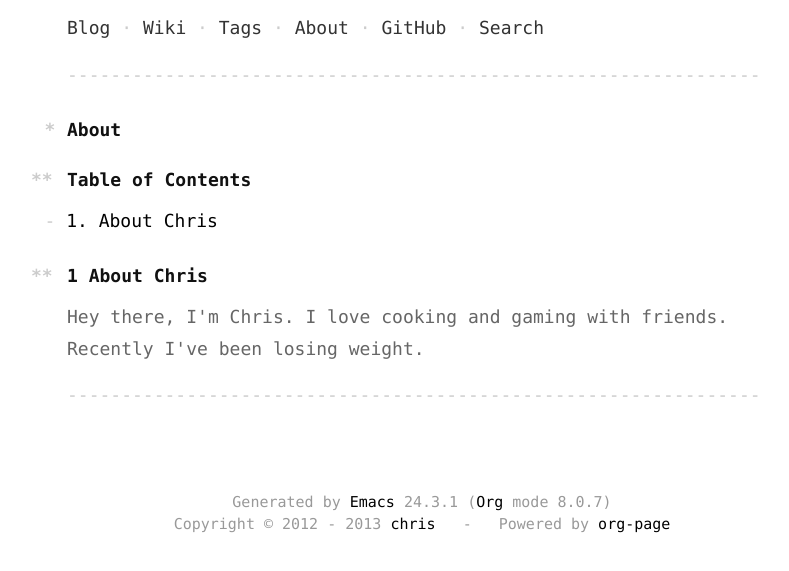
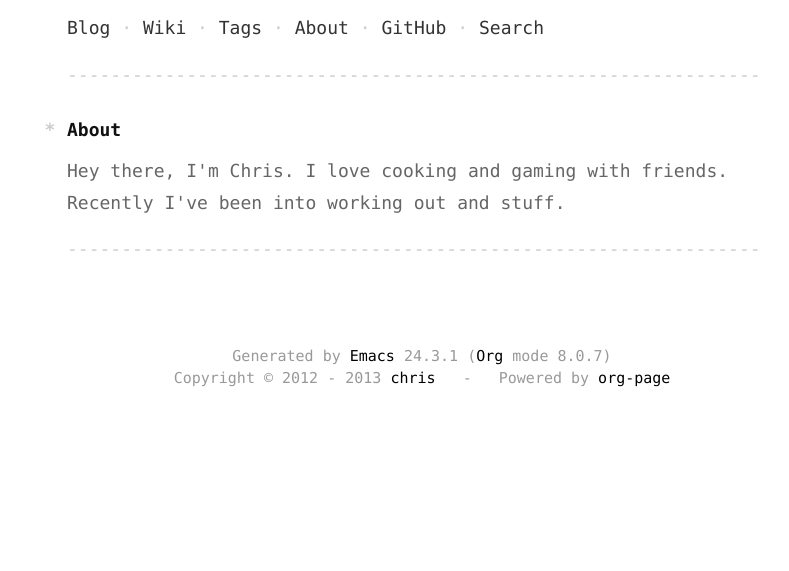
Before and after one commit to altkatz/altkatz.github.io, a plain HTML site: page about/index.html in a window 1280 px wide. Shown: the part 129-700 px from the top of the page, without its empty margins (218-1007 px from the left). Drawn offline with Linux system fonts and the light colour scheme.

Commit message:
clean about

```diff
--- a/about/index.html
+++ b/about/index.html
@@ -24,23 +24,9 @@
     <div>
       <div class="post">
         <h1>About</h1>
-        <div id="table-of-contents">
-<h2>Table of Contents</h2>
-<div id="text-table-of-contents">
-<ul>
-<li><a href="#sec-1">1. About Chris</a></li>
-</ul>
-</div>
-</div>
-
-<div id="outline-container-sec-1" class="outline-2">
-<h2 id="sec-1"><span class="section-number-2">1</span> About Chris</h2>
-<div class="outline-text-2" id="text-1">
-<p>
-Hey there, I'm Chris. I love cooking and gaming with friends. Recently I've been losing weight.
+        <p>
+Hey there, I'm Chris. I love cooking and gaming with friends. Recently I've been into working out and stuff.
 </p>
-</div>
-</div>
 
       </div>
     </div>
```
